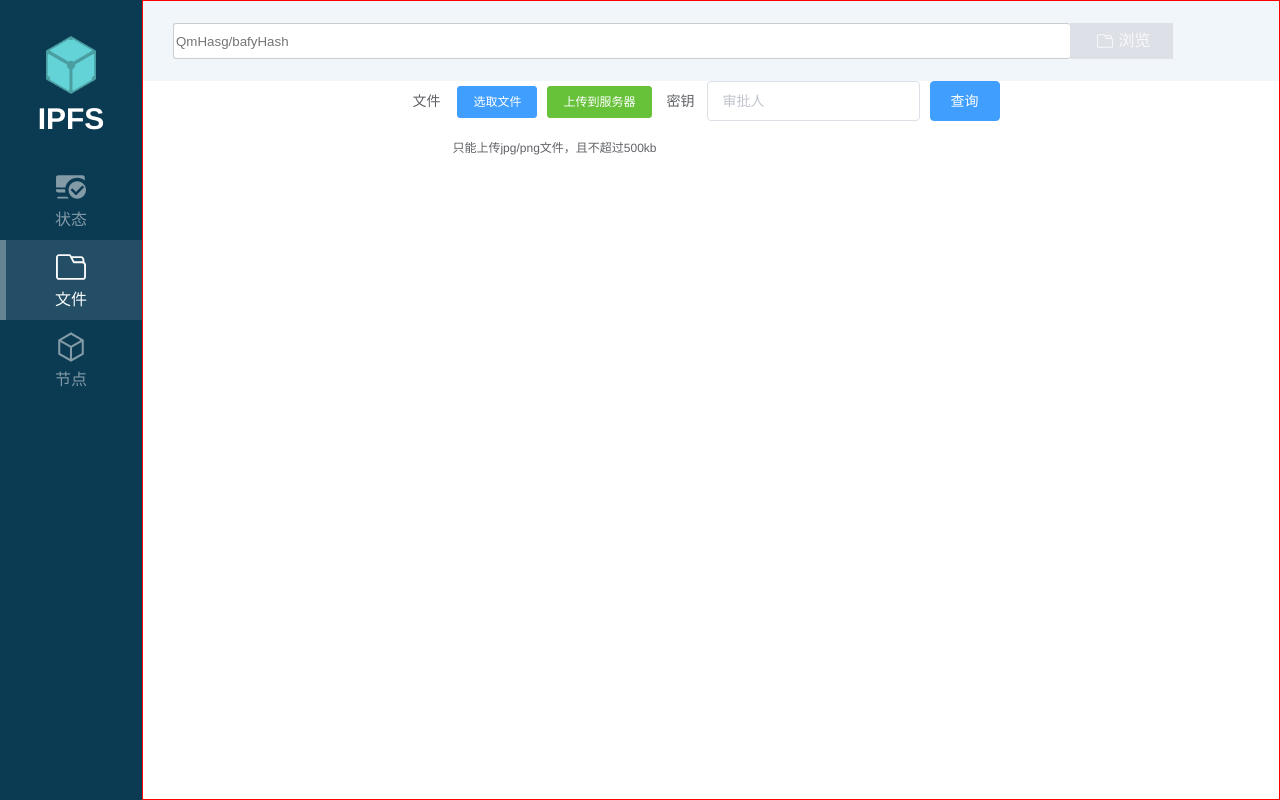
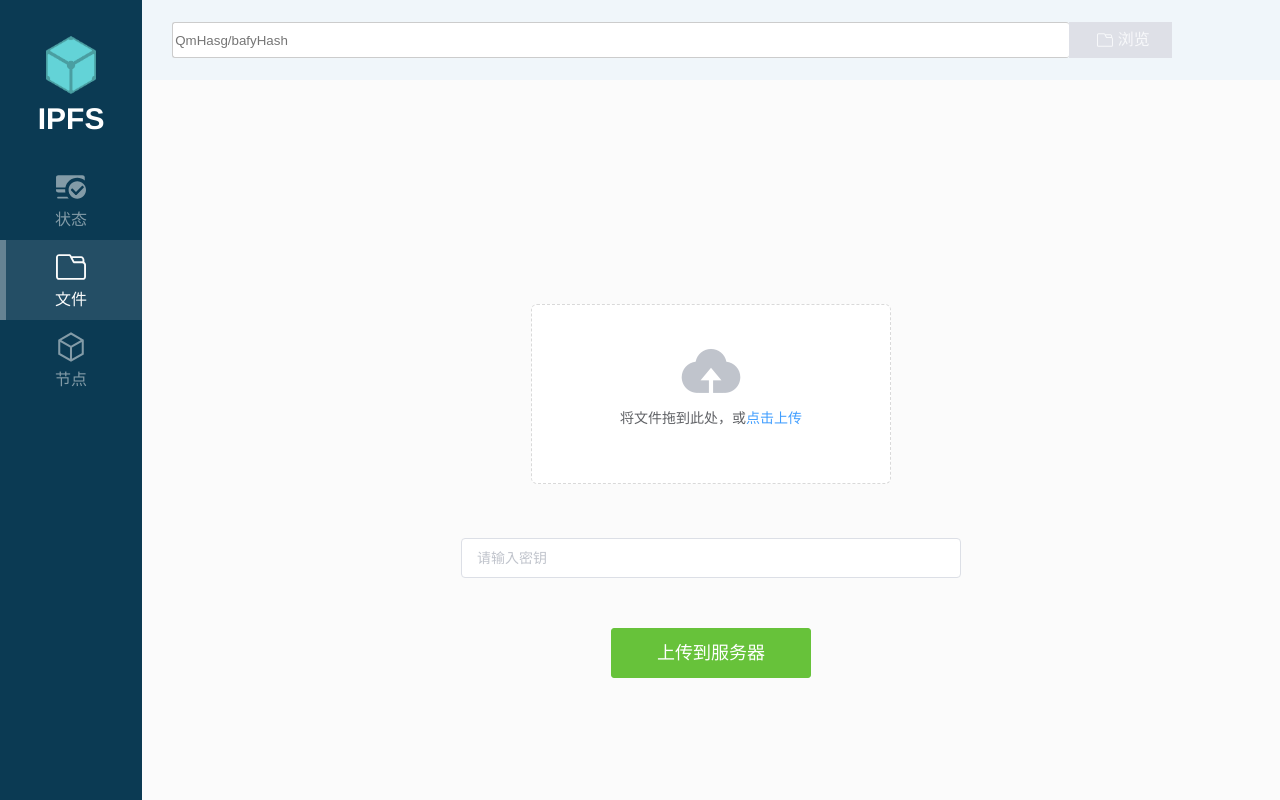
Before and after one commit to GITHUBXIONGXINOG/IPFS, a Vue app in the folder client/: page /files in a window 1280 px wide. Built offline with nearby package versions, Linux system fonts and the light colour scheme.

Commit message:
上传文件修改3

```diff
--- a/client/src/components/upload/index.vue
+++ b/client/src/components/upload/index.vue
@@ -1,8 +1,21 @@
 <template>
-  <el-form :inline="true" :model="formInline" class="demo-form-inline">
-    <el-form-item label="文件">
-      <!-- <el-input v-model="formInline.file" placeholder="审批人"></el-input> -->
+  <div class="upload-panel">
     <el-upload
+      class="upload-file"
+      drag
+      action="/api/upload"
+      ref="upload"
+      :on-preview="handlePreview"
+      :on-remove="handleRemove"
+      :file-list="fileList"
+      :auto-upload="false"
+      :on-change="fileSet"
+      name="upload_file"
+    >
+      <i class="el-icon-upload"></i>
+      <div class="el-upload__text">将文件拖到此处，或<em>点击上传</em></div>
+    </el-upload>
+    <!-- <el-upload
         class="upload-demo"
         ref="upload"
         action="/api/upload"
@@ -12,40 +25,38 @@
         :auto-upload="false"
         :on-change="fileSet"
         name="upload_file"
+        :data="smKey"
         multiple
-      >
+        drag
+      > -->
     <!--    accept="image/jpeg,image/gif,image/png,image/bmp" -->
-        <el-button slot="trigger" size="small" type="primary"
-          >选取文件</el-button
-        >
+    <!-- <el-button slot="trigger" size="small" type="primary">选取文件</el-button> -->
+    <div class="key_wrap">
+      <el-input
+        v-model="smKey"
+        placeholder="请输入密钥"
+        class="key_input"
+      ></el-input>
+    </div>
+
     <el-button
-          style="margin-left: 10px"
+    class="submit_button"
       size="small"
       type="success"
       @click="submitUpload"
       >上传到服务器</el-button
     >
-        <div slot="tip" class="el-upload__tip">
-          只能上传jpg/png文件，且不超过500kb
   </div>
-      </el-upload>
-    </el-form-item>
-    <el-form-item label="密钥">
-      <el-input v-model="formInline.key" placeholder="审批人"></el-input>
-    </el-form-item>
-    <el-form-item>
-      <el-button type="primary" @click="onSubmit">查询</el-button>
-    </el-form-item>
-  </el-form>
 </template>
 <script>
 export default {
   data() {
     return {
-      formInline: {
-        file: "",
-        key: "",
-      },
+      //   formInline: {
+      //     file: "",
+      //     key: "",
+      //   },
+      smKey: "",
       fileList: [],
     };
   },
@@ -62,9 +73,45 @@ export default {
     handlePreview(file) {
       console.log(file);
     },
-      fileSet(file,fileList){
+    fileSet(file, fileList) {
       console.log(file, fileList);
-      }
+    },
   },
 };
 </script>
+
+<style lang="scss" scoped>
+.upload-panel {
+  //   border: 1px solid red;
+  height: 30rem;
+  width: 90%;
+  //   padding: 0 200px;
+//   bottom: 0;
+  position: absolute;
+  left: 0;
+  right: 0;
+  top: 0;
+  bottom: 0;
+  margin: auto;
+//   z-index: -1;
+}
+.upload-file {
+  height: 18rem;
+  margin: 50px 0 0;
+  display: flex;
+  justify-content: center;
+  align-items: center;
+}
+.key_wrap{
+    margin: 0 0 50px;
+}
+.key_input {
+  // border: 1px solid red;
+  width: 500px;
+}
+.submit_button{
+    width: 200px;
+    height: 50px;
+    font-size: 18px;
+}
+</style>
--- a/client/src/views/files/index.vue
+++ b/client/src/views/files/index.vue
@@ -13,23 +13,30 @@
 <script>
 import Search from "../../components/search";
 // import List from '../../components/list'
-import Upload from '../../components/upload'
+import Upload from "../../components/upload";
 export default {
-    data(){
-        return{
-            list : [1,2,3,4,5,6]
-        }
-    },
+  data() {
+    return {
+      list: [1, 2, 3, 4, 5, 6],
+    };
+  },
   components: {
     Search,
     // List,
-    Upload
+    Upload,
   },
 };
 </script>
 <style lang="scss" scoped>
 .files {
-  border: 1px solid red;
   width: 100%;
+  height: 100%;
+  overflow: hidden;
+  .list {
+    height: 90%;
+    display: block;
+    position: relative;
+    background-color: #fbfbfb;
+  }
 }
 </style>
```
Also changed, not shown: 2 other files (tests, documents, lock files or other folders). Lines whose indentation alone changed are shown as unchanged.
